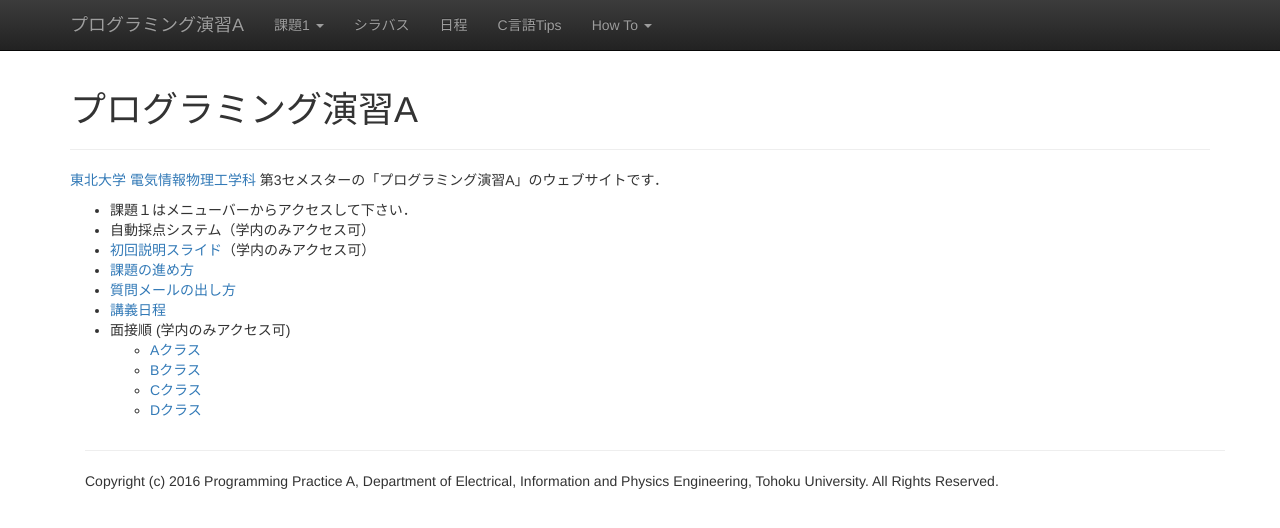
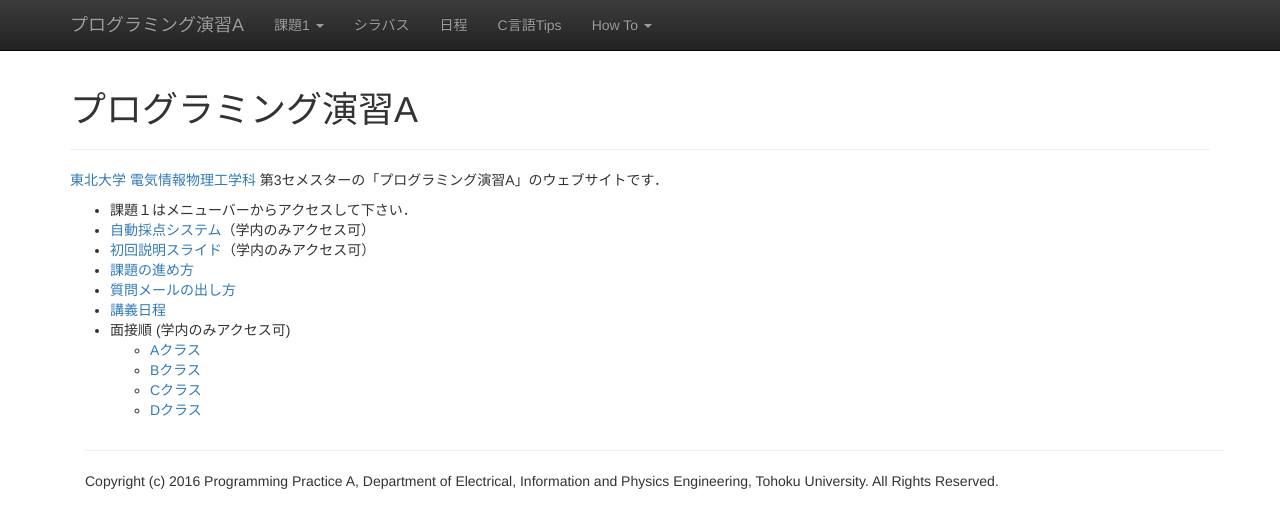
Before and after one commit to ecei-tohoku/ppa-public, a Jekyll site: the page built from index.md, in a window 1280 px wide. Shown: the top 528 px of the page. Built offline with Jekyll 4.4.1, drawn with Linux system fonts in a browser that asks for light colours; nearby versions of some CDN libraries; our own code applies the rules of GitHub Pages for plain Markdown files; some of the changed lines change nothing that is shown.

Commit message:
Show the URL for the automatic scoring system.

```diff
--- a/index.md
+++ b/index.md
@@ -6,7 +6,7 @@ title: プログラミング演習A
 [東北大学](http://www.tohoku.ac.jp/) [電気情報物理工学科](http://www.ecei.tohoku.ac.jp/eipe/) 第3セメスターの「プログラミング演習A」のウェブサイトです．
 
 + 課題１はメニューバーからアクセスして下さい．
-+ 自動採点システム（学内のみアクセス可）
++ [自動採点システム](https://www.cl.ecei.tohoku.ac.jp/ppa/)（学内のみアクセス可）
 + [初回説明スライド](http://localweb.ecei.tohoku.ac.jp/~enshu25/general.pdf)（学内のみアクセス可）
 + [課題の進め方](docs/kadai.html)
 + [質問メールの出し方](docs/inquiry.html)
```
